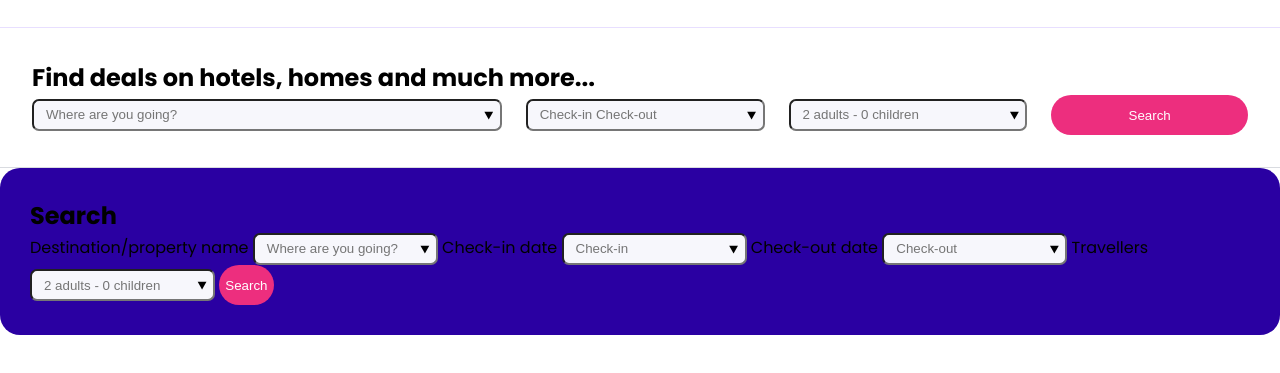
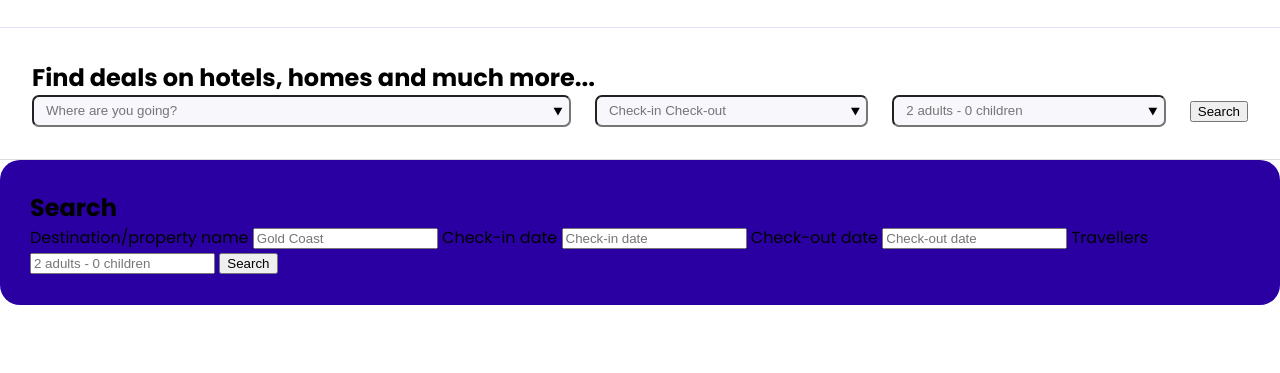
Before and after one commit to dawgun/202207-w1chwe-natalia-gherardi-david-lozano, a website: page index.html in a window 1280 px wide. Shown: the part 81-454 px from the top of the page. Drawn offline with nearby package versions, Linux system fonts and the light colour scheme; files that its build step writes are made by us from their sources.

Commit message:
changed class name to inputs

```diff
--- a/index.html
+++ b/index.html
@@ -36,7 +36,7 @@
         </h2>
         <form class="main-search__form">
           <input
-            class="main-search__input"
+            class="input main-search__input"
             placeholder="Where are you going?"
             type="text"
             list="destination"
@@ -44,11 +44,11 @@
           <datalist id="destination">
             <option>Barcelona</option>
             <option>Madrid</option>
-            <option>Malgga</option>
+            <option>Málaga</option>
             <option>Valencia</option>
           </datalist>
           <input
-            class="main-search__input"
+            class="input main-search__input"
             placeholder="Check-in Check-out"
             type="text"
             list="calendary"
@@ -57,7 +57,7 @@
             <option>Under Construction</option>
           </datalist>
           <input
-            class="main-search__input"
+            class="input main-search__input"
             placeholder="2 adults - 0 children"
             type="text"
             list="people"
@@ -65,16 +65,16 @@
           <datalist id="people">
             <option>Under Construction</option>
           </datalist>
-          <button class="main-search__button" type="submit">Search</button>
+          <button class="secondary-search__button" type="submit">Search</button>
         </form>
       </section>
-      <section class="secondary-search">
+      <section class="input secondary-search">
         <h2 class="secondary-search__tittle">Search</h2>
         <form class="secondary-search__form">
           <label for="destination">Destination/property name</label>
           <input
-            class="main-search__input"
-            placeholder="Where are you going?"
+            class="input secondary-search__input"
+            placeholder="Gold Coast"
             type="text"
             list="destination"
             id="destination"
@@ -82,21 +82,21 @@
           <datalist id="destination">
             <option>Barcelona</option>
             <option>Madrid</option>
-            <option>Malgga</option>
+            <option>Málaga</option>
             <option>Valencia</option>
           </datalist>
           <label for="check-in"> Check-in date</label>
           <input
-            class="main-search__input"
-            placeholder="Check-in"
+            class="secondary-search__input"
+            placeholder="Check-in date"
             type="text"
             list="calendary"
             id="check-in"
           />
           <label for="check-out">Check-out date</label>
           <input
-            class="main-search__input"
-            placeholder="Check-out"
+            class="secondary-search__input"
+            placeholder="Check-out date"
             type="text"
             list="calendary"
           />
@@ -105,7 +105,7 @@
           </datalist>
           <label for="travellers">Travellers</label>
           <input
-            class="main-search__input"
+            class="secondary-search__input"
             placeholder="2 adults - 0 children"
             type="text"
             list="people"
@@ -113,7 +113,7 @@
           <datalist id="people">
             <option>Under Construction</option>
           </datalist>
-          <button class="main-search__button" type="submit">Search</button>
+          <button class="secondary-search__button" type="submit">Search</button>
         </form>
       </section>
     </div>
```
